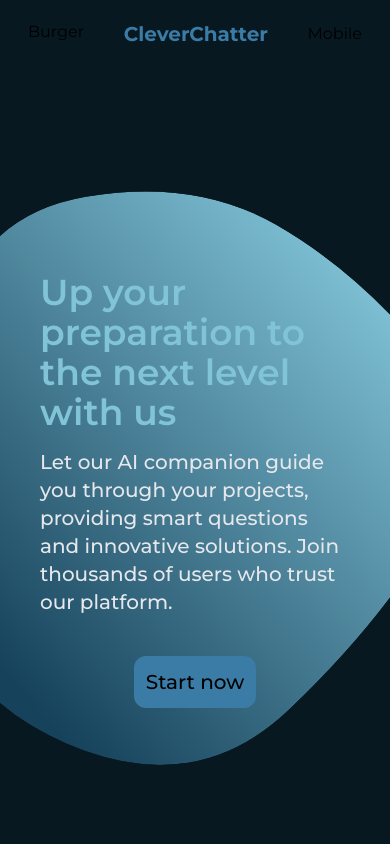
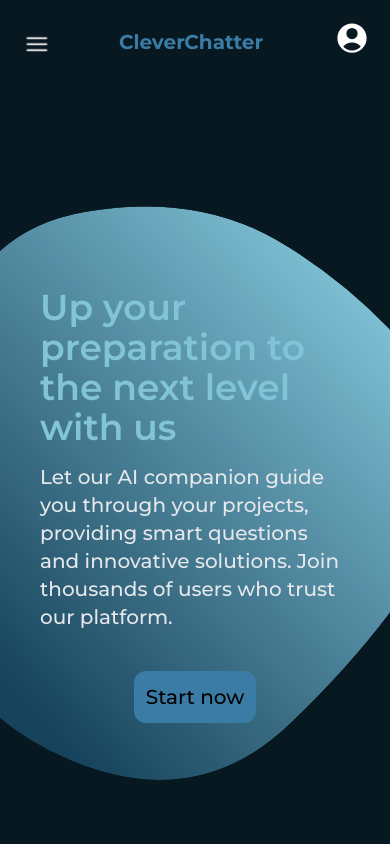
Before and after one commit to Vancelott/CleverChatter, a Next.js app: page / in a window 390 px wide. Shown: the top 844 px of the page. Built offline with nearby package versions, Linux system fonts and the light colour scheme; no server answers.

Commit message:
reworked the whole navbar, but there's a bit more left to be done

```diff
--- a/components/navBar.tsx
+++ b/components/navBar.tsx
@@ -1,19 +1,45 @@
 "use client";
 
-import { signOut, useSession } from "next-auth/react";
+import { signIn, signOut, useSession } from "next-auth/react";
 import Link from "next/link";
-import { useEffect, useState } from "react";
+import { useEffect, useRef, useState } from "react";
 import { useRouter } from "next/navigation";
+import { motion } from "framer-motion";
+import {
+  Bars2Icon,
+  Bars3Icon,
+  UserCircleIcon,
+} from "@heroicons/react/24/solid";
+import toast from "react-hot-toast";
 
 const NavBar = () => {
   const {
     // data: session
     status: status,
   } = useSession();
+  const router = useRouter();
 
   const [sessionStatus, setSessionStatus] = useState(false);
+  const [hiddenNav, setHiddenNav] = useState(true);
+  const [hiddenLogin, setHiddenLogin] = useState(true);
+  const profileRef = useRef<HTMLDivElement>(null);
+  const [isLoading, setIsLoading] = useState(false);
 
-  const router = useRouter();
+  // function to close the profile menu when clicked outside of it
+  useEffect(() => {
+    function handleClickOutside(event: MouseEvent): void {
+      if (
+        profileRef.current &&
+        !profileRef.current.contains(event.target as Node)
+      ) {
+        setHiddenLogin(true);
+      }
+    }
+    document.addEventListener("mousedown", handleClickOutside);
+    return () => {
+      document.removeEventListener("mousedown", handleClickOutside);
+    };
+  });
 
   useEffect(() => {
     if (status === "authenticated") {
@@ -21,21 +47,117 @@ const NavBar = () => {
     }
   }, [status]);
 
-  const [hidden, setHidden] = useState(true);
+  const handleLogin = () => {
+    setIsLoading(true);
+    signIn("github", { redirect: false })
+      .then((callback) => {
+        if (callback?.error) {
+          toast.error("Invalid credentials");
+        }
 
-  // temporary
+        if (callback?.ok && !callback?.error) {
+          toast.success("Logged in!");
+        }
+      })
+      .finally(() => setIsLoading(false));
+  };
+
+  const handleTestLogin = () => {
+    setIsLoading(true);
+    signIn("github", {
+      name: "Ivan Angelov",
+      email: "vancelotkata@gmail.com",
+      username: "Vancelott",
+    })
+      .then((callback) => {
+        if (callback?.error) {
+          toast.error("Invalid credentials");
+        }
+
+        if (callback?.ok && !callback?.error) {
+          toast.success("Logged in!");
+        }
+      })
+      .finally(() => setIsLoading(false));
+  };
+
   const handleLogout = () => {
     signOut();
     router.push("/");
   };
 
+  const navBarVariants = {
+    open: { opacity: 1 },
+    closed: { opacity: 0.3 },
+  };
+
+  const mobileNavVariants = {
+    open: { opacity: 1 },
+    closed: { opacity: 0.7 },
+  };
+
+  const buttonVariants = {
+    open: { scale: 1, y: 0 },
+    closed: { scale: 1.15, easeIn: 1.5, y: 2 },
+  };
+
   return (
     <nav className="z-20">
-      <div className="max-w-7xl mx-auto px-4 sm:px-6">
-        <div className="flex justify-between py-5 px-3">
-          {/* Burger menu */}
-          <div className="flex md:hidden">
-            <p>Burger</p>
+      <div className="max-w-7xl mx-auto md:px-6">
+        <div className="flex flex-row-reverse justify-between py-5 px-3">
+          {/* Profile Menu */}
+          <div className="flex pr-2">
+            <div className="relative" ref={profileRef}>
+              <button
+                onClick={() => setHiddenLogin((hiddenLogin) => !hiddenLogin)}
+                className="focus:outline-none focus:ring focus:ring-blue-5 rounded-full transition delay-75"
+              >
+                <UserCircleIcon className="h-9 w-9 text-white" />
+              </button>
+              <motion.div
+                variants={navBarVariants}
+                animate={hiddenLogin ? "closed" : "open"}
+                className={`${
+                  hiddenLogin
+                    ? "hidden"
+                    : "flex flex-col items-center gap-y-4 justify-center p-6 w-64 sm:w-80 bg-gray-800  mt-1 rounded-xl absolute right-0 z-10"
+                }`}
+              >
+                {!sessionStatus && (
+                  <>
+                    <button
+                      onClick={handleLogin}
+                      className="flex items-center w-full justify-center gap-4 text-center bg-blue-2 p-2 rounded-lg text-md font-semibold"
+                    >
+                      <svg
+                        className="fill-white"
+                        xmlns="http://www.w3.org/2000/svg"
+                        width="32"
+                        height="32"
+                        viewBox="0 0 24 24"
+                      >
+                        <path d="M12 0c-6.626 0-12 5.373-12 12 0 5.302 3.438 9.8 8.207 11.387.599.111.793-.261.793-.577v-2.234c-3.338.726-4.033-1.416-4.033-1.416-.546-1.387-1.333-1.756-1.333-1.756-1.089-.745.083-.729.083-.729 1.205.084 1.839 1.237 1.839 1.237 1.07 1.834 2.807 1.304 3.492.997.107-.775.418-1.305.762-1.604-2.665-.305-5.467-1.334-5.467-5.931 0-1.311.469-2.381 1.236-3.221-.124-.303-.535-1.524.117-3.176 0 0 1.008-.322 3.301 1.23.957-.266 1.983-.399 3.003-.404 1.02.005 2.047.138 3.006.404 2.291-1.552 3.297-1.23 3.297-1.23.653 1.653.242 2.874.118 3.176.77.84 1.235 1.911 1.235 3.221 0 4.609-2.807 5.624-5.479 5.921.43.372.823 1.102.823 2.222v3.293c0 .319.192.694.801.576 4.765-1.589 8.199-6.086 8.199-11.386 0-6.627-5.373-12-12-12z" />
+                      </svg>
+                      Login with Github
+                    </button>
+                    <button
+                      onClick={handleTestLogin}
+                      className="flex items-center w-full justify-center text-center bg-blue-2 py-2 px-4 gap-4 rounded-lg text-md font-semibold"
+                    >
+                      Login with a Test account
+                    </button>
+                  </>
+                )}
+                {sessionStatus && (
+                  <button
+                    onClick={handleLogout}
+                    className="flex items-center w-full justify-center text-center bg-blue-2 py-2 px-4 gap-4 rounded-lg text-md"
+                  >
+                    Log out
+                  </button>
+                )}
+              </motion.div>
+            </div>
           </div>
           {/* Primary Nav/ Logo */}
           <div className="flex space-x-6 items-center">
@@ -43,43 +165,47 @@ const NavBar = () => {
               CleverChatter
             </div>
             <div className="text-white hidden md:flex items-center space-x-6 text-md font-semibold cursor-pointer">
-              <div className="hover:text-blue-3">Home</div>
-              <div className="hover:text-blue-3">Pricing</div>
-              <div className="hover:text-blue-3">Contact us</div>
+              <a className="hover:text-blue-3">Home</a>
+              <a className="hover:text-blue-3">Pricing</a>
+              <a className="hover:text-blue-3">Contact us</a>
             </div>
           </div>
-          {/* Secondary Nav */}
-          <div className="hidden md:flex space-x-6 items-center font-medium">
-            {!sessionStatus && <div>Sign In</div>}
-            {sessionStatus && <p>Signed in</p>}
-            {sessionStatus && (
-              <button onClick={handleLogout} className="cursor-pointer">
-                Log out
-              </button>
+          {/* Mobile menu button */}
+          <motion.button
+            onClick={() => {
+              hiddenNav === true ? setHiddenNav(false) : setHiddenNav(true);
+            }}
+            className="flex items-center md:hidden"
+            variants={buttonVariants}
+            animate={hiddenNav ? "closed" : "open"}
+          >
+            {hiddenNav ? (
+              <Bars3Icon className="h-9 w-9 text-white transform transition-transform delay-200 pl-3" />
+            ) : (
+              <Bars2Icon className="h-9 w-9 text-white transform transition-transform delay-200 pl-3" />
             )}
-            <div className="text-blue-3 font-semibold">Register</div>
-          </div>
-          {/* Mobile menu button */}
-          <button
-            onClick={() => {
-              hidden === true ? setHidden(false) : setHidden(true);
-            }}
-            // onClick={() => setHidden(false)}
-            className="md:hidden flex items-center"
-          >
-            Mobile
-          </button>
-          {/* mobile menu */}
+          </motion.button>
+          {/* Mobile burger menu */}
         </div>
-        <div
-          className={hidden ? `hidden` : `flex md:hidden flex-col border-t-2`}
+        <motion.div
+          variants={mobileNavVariants}
+          animate={hiddenNav ? "closed" : "open"}
+          className={
+            hiddenNav
+              ? `hidden`
+              : `flex w-full md:hidden flex-col border-t-1 gap-2 py-2 px-4 text-md font-bold bg-gray-800`
+          }
         >
-          <a className="block py-2 px-4 text-sm hover:text-gray-300">Home</a>
-          <a className="block py-2 px-4 text-sm hover:text-gray-300">Pricing</a>
-          <a className="block py-2 px-4 text-sm hover:text-gray-300">
+          <a className="text-gray-300 hover:bg-gray-700 hover:text-white rounded-md px-3 py-2 text-sm font-medium">
+            Home
+          </a>
+          <a className="text-gray-300 hover:bg-gray-700 hover:text-white rounded-md px-3 py-2 text-sm font-medium">
+            Pricing
+          </a>
+          <a className="text-gray-300 hover:bg-gray-700 hover:text-white rounded-md px-3 py-2 text-sm font-medium">
             Contact us
           </a>
-        </div>
+        </motion.div>
       </div>
     </nav>
   );
--- a/src/app/chat/page.tsx
+++ b/src/app/chat/page.tsx
@@ -153,9 +153,7 @@ export default function Chat() {
       // setContentData([...contentDataArray]);
     } catch (error) {
       console.error("Error fetching content:", error);
-    } finally {
     }
-
     return contentData;
   };
 
```
